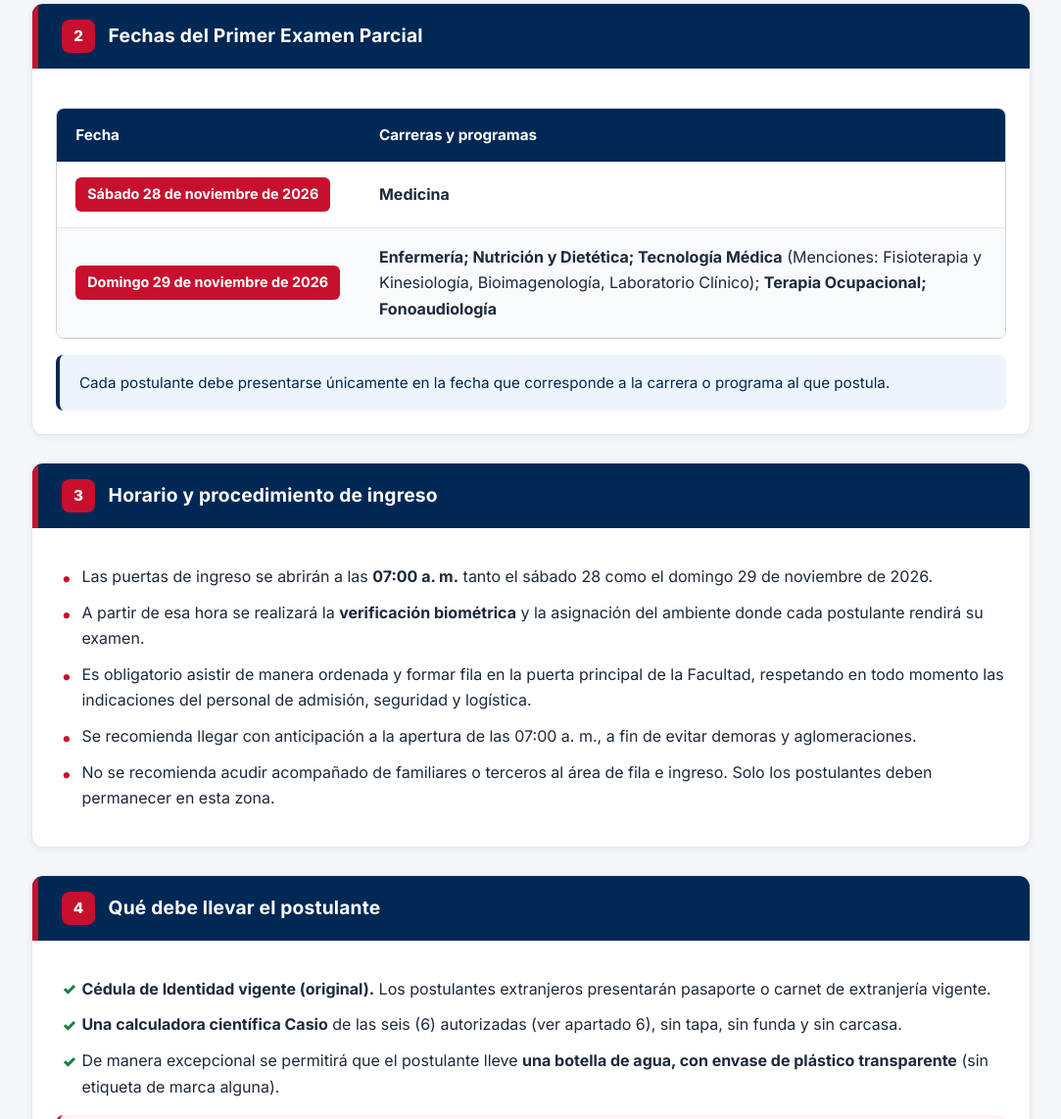
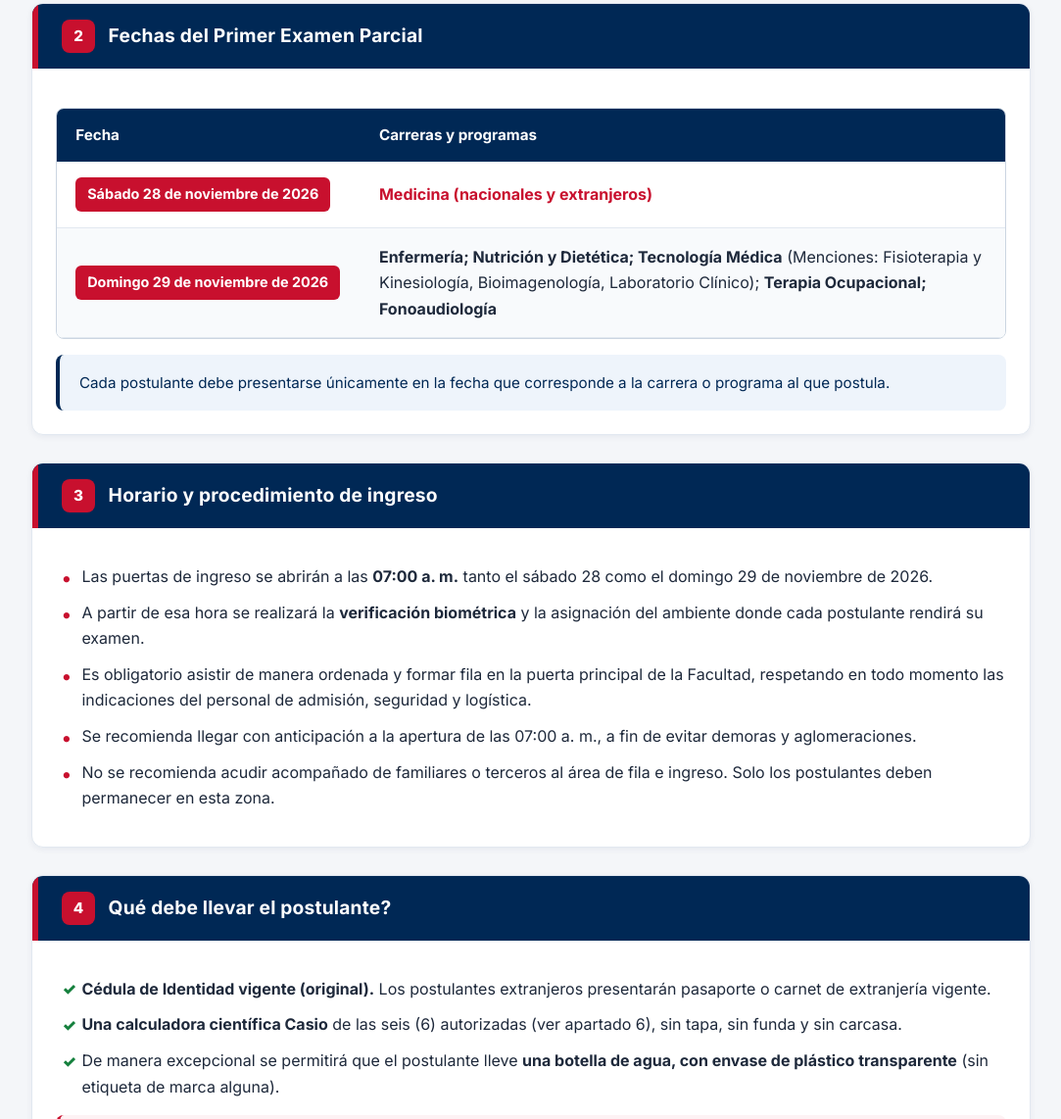
Before and after one commit to lunaldrin9-png/instructivo-psa-2027, a plain HTML site: page index.html in a window 1280 px wide. Shown: the part 781-1923 px from the top of the page at 98% size, without its empty margins (98-1181 px from the left). Drawn offline with Linux system fonts and the light colour scheme.

Commit message:
Update index.html

```diff
--- a/index.html
+++ b/index.html
@@ -277,6 +277,11 @@
 
     table.schedule-table tr:nth-child(even) td {
       background-color: #f8fafc;
+    }
+
+    .highlight-red {
+      color: var(--umsa-red);
+      font-weight: 700;
     }
 
     .date-badge {
@@ -868,7 +873,7 @@
             <tbody>
               <tr>
                 <td><span class="date-badge">Sábado 28 de noviembre de 2026</span></td>
-                <td><strong>Medicina</strong></td>
+                <td><span class="highlight-red">Medicina (nacionales y extranjeros)</span></td>
               </tr>
               <tr>
                 <td><span class="date-badge">Domingo 29 de noviembre de 2026</span></td>
@@ -902,7 +907,7 @@
     <section id="sec-4" class="doc-card">
       <div class="section-header">
         <span class="section-num">4</span>
-        <h2>Qué debe llevar el postulante</h2>
+        <h2>Qué debe llevar el postulante?</h2>
       </div>
       <div class="section-body">
         <ul class="styled-list check-list">
```
